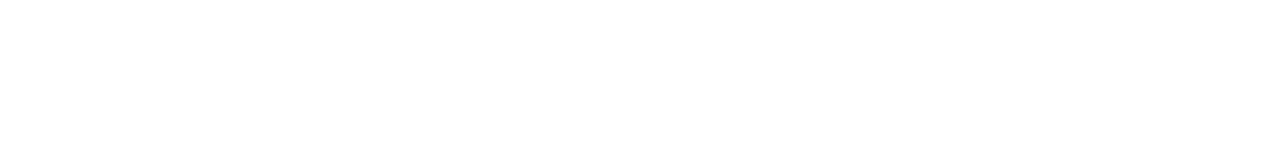
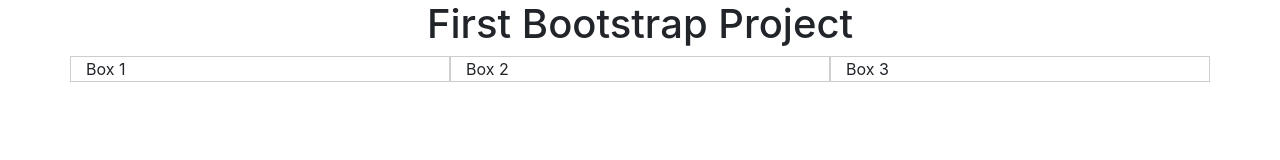
Before and after one commit to jeffhaupt/Bootstrap-4-Drills, a plain HTML site: page index.html in a window 1280 px wide. Drawn offline with nearby package versions, Linux system fonts and the light colour scheme.

Commit message:
Complete Containers and Grid System Section

```diff
--- a/index.html
+++ b/index.html
@@ -7,11 +7,21 @@
 
     <!-- Bootstrap CSS -->
     <link rel="stylesheet" href="https://maxcdn.bootstrapcdn.com/bootstrap/4.0.0/css/bootstrap.min.css" integrity="sha384-Gn5384xqQ1aoWXA+058RXPxPg6fy4IWvTNh0E263XmFcJlSAwiGgFAW/dAiS6JXm" crossorigin="anonymous">
-
+    <link rel="stylesheet" href="styles.css">
     <title>Bootstrap 4 Drills</title>
   </head>
   <body>
 
+    <div class="container">
+      <div class="row justify-content-md-center">
+        <h1>First Bootstrap Project</h1>
+      </div>
+      <div class="row">
+        <div class="col">Box 1</div>
+        <div class="col">Box 2</div>
+        <div class="col">Box 3</div>
+      </div>
+    </div>
 
     <!-- Optional JavaScript -->
     <!-- jQuery first, then Popper.js, then Bootstrap JS -->
--- a/styles.css
+++ b/styles.css
@@ -0,0 +1,8 @@
+/* .container-fluid {
+  background-color: skyblue;
+  height: 500px;
+} */
+
+.col {
+  border: 1px solid #cdcdcd;
+}
```
